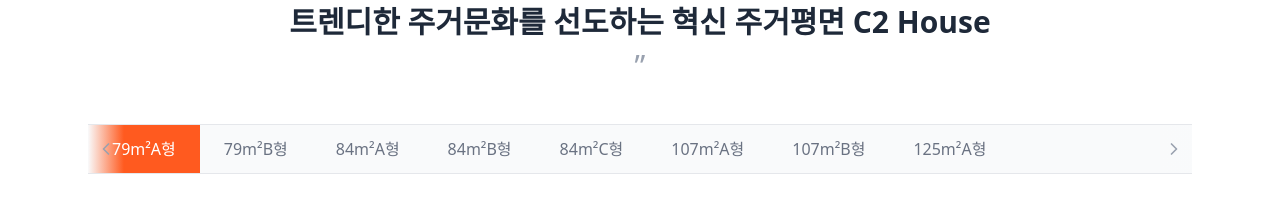
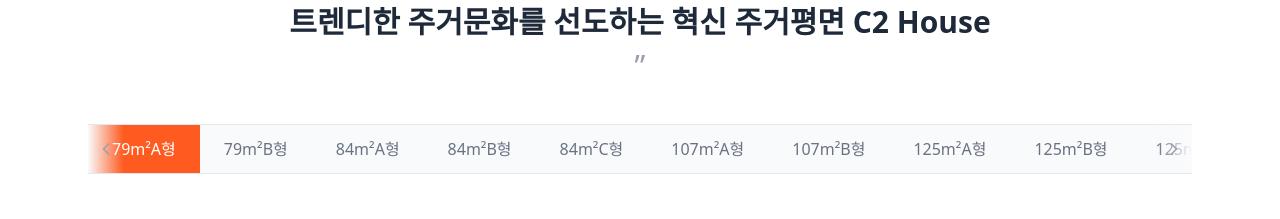
Before and after one commit to ssg4262/bunyang, a React (Vite) app: page / in a window 1280 px wide. Shown: the part 1800-2019 px from the top of the page. Built offline with nearby package versions, Linux system fonts and the light colour scheme.

Commit message:
Update HouseTypeSelector.tsx

```diff
--- a/src/components/sections/HouseTypeSelector.tsx
+++ b/src/components/sections/HouseTypeSelector.tsx
@@ -30,7 +30,7 @@ export const HouseTypeSelector: React.FC = () => {
         {
             label: "79m²A형",
             areaM2: 79.774,
-            units: 132,
+            units: 1,
             image: h79A,
             details: {
                 전용: 79.774,
@@ -43,7 +43,7 @@ export const HouseTypeSelector: React.FC = () => {
         {
             label: "79m²B형",
             areaM2: 79.8927,
-            units: 120,
+            units: 1,
             image: "/images/type-79b.png",
             details: {
                 전용: 79.8927,
@@ -56,7 +56,7 @@ export const HouseTypeSelector: React.FC = () => {
         {
             label: "84m²A형",
             areaM2: 84.7113,
-            units: 130,
+            units: 132,
             image: "/images/type-84a.png",
             details: {
                 전용: 84.7113,
@@ -69,7 +69,7 @@ export const HouseTypeSelector: React.FC = () => {
         {
             label: "84m²B형",
             areaM2:  84.9165,
-            units: 98,
+            units: 18,
             image: "/images/type-84b.png",
             details: {
                 전용:  84.9165,
@@ -82,7 +82,7 @@ export const HouseTypeSelector: React.FC = () => {
         {
             label: "84m²C형",
             areaM2: 84.9463,
-            units: 90,
+            units: 18,
             image: "/images/type-84c.png",
             details: {
                 전용: 84.9463,
@@ -95,7 +95,7 @@ export const HouseTypeSelector: React.FC = () => {
         {
             label: "107m²A형",
             areaM2: 107.8806,
-            units: 70,
+            units: 18,
             image: "/images/type-107a.png",
             details: {
                 전용:  107.8806,
@@ -108,7 +108,7 @@ export const HouseTypeSelector: React.FC = () => {
         {
             label: "107m²B형",
             areaM2: 107.6682,
-            units: 60,
+            units: 20,
             image: "/images/type-107b.png",
             details: {
                 전용: 107.6682,
@@ -121,7 +121,7 @@ export const HouseTypeSelector: React.FC = () => {
         {
             label: "125m²A형",
             areaM2: 125.7263,
-            units: 45,
+            units: 38,
             image: "/images/type-125a.png",
             details: {
                 전용: 125.7263,
@@ -129,6 +129,45 @@ export const HouseTypeSelector: React.FC = () => {
                 공급: 161.51483,
                 기타공용:81.7072,
                 계약: 243.2220,
+            },
+        },
+        {
+            label: "125m²B형",
+            areaM2: 125.9086,
+            units: 18,
+            image: "/images/type-125a.png",
+            details: {
+                전용:  125.9086,
+                주거공용: 36.2387,
+                공급:  162.1473,
+                기타공용:81.8256,
+                계약: 243.9729,
+            },
+        },
+        {
+            label: "125m²C형",
+            areaM2: 125.7459,
+            units: 18,
+            image: "/images/type-125a.png",
+            details: {
+                전용: 125.7459,
+                주거공용: 36.2975,
+                공급: 162.0434,
+                기타공용: 81.7199,
+                계약: 243.7633,
+            },
+        },
+        {
+            label: "125m²D형",
+            areaM2:  125.8938,
+            units: 20,
+            image: "/images/type-125a.png",
+            details: {
+                전용:  125.8938,
+                주거공용:35.7621,
+                공급:  161.6559,
+                기타공용: 81.8160,
+                계약:  243.4719,
             },
         },
     ]
```
